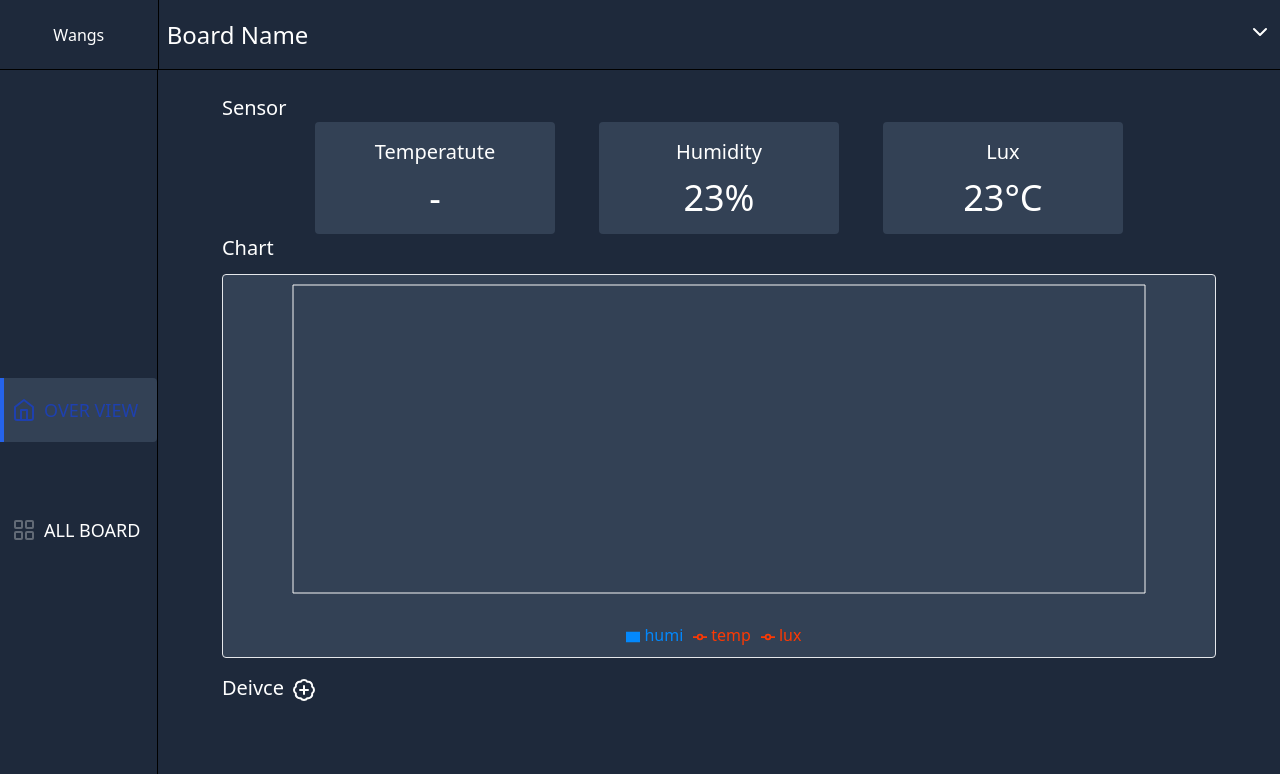
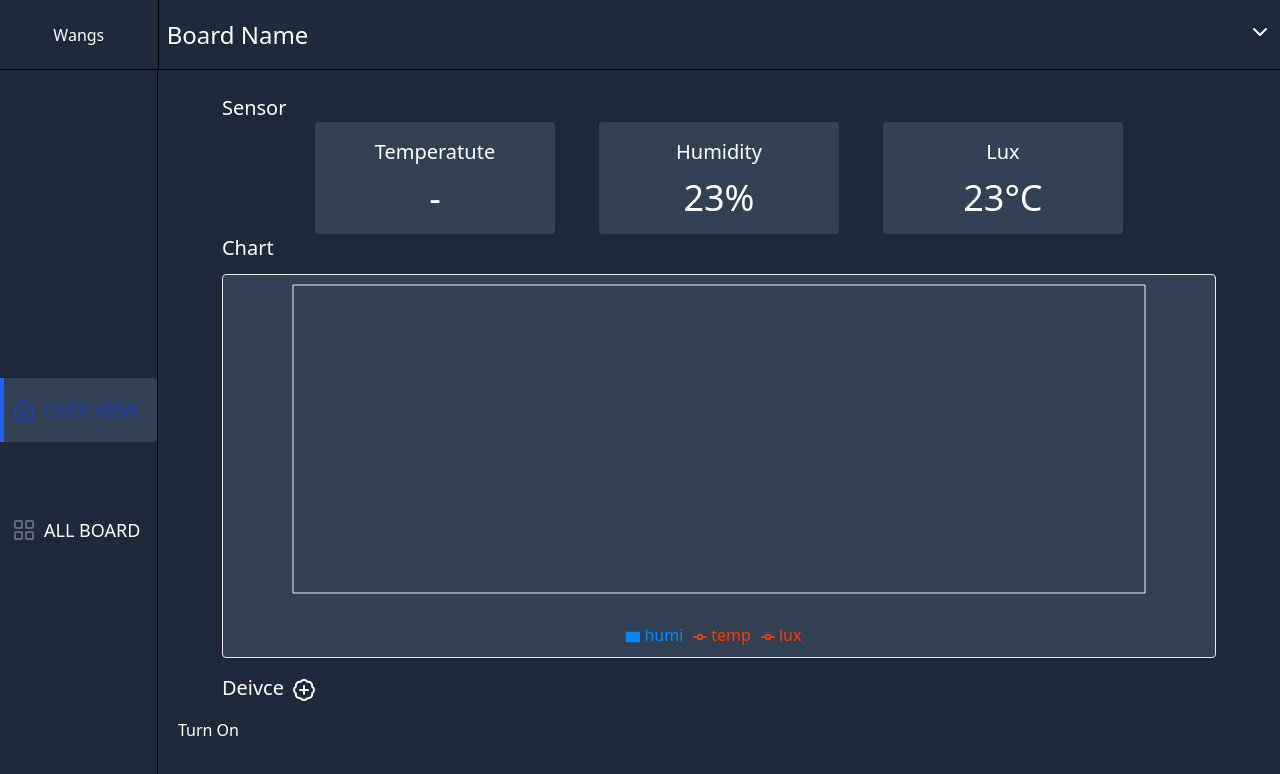
Before and after one commit to ronacs3/do-an, a Next.js app: page / in a window 1280 px wide. Shown: the top 774 px of the page. Built offline with nearby package versions, Linux system fonts and the light colour scheme.

Commit message:
update auto

```diff
--- a/components/Device.tsx
+++ b/components/Device.tsx
@@ -13,6 +13,7 @@ interface device {
         pin: string;
         state: boolean;
         rule: number;
+        auto: boolean;
         boardId: number;
         createdAt: string;
     };
@@ -29,6 +30,7 @@ interface CollectionCreateFormProps {
         pin: string;
         state: boolean;
         rule: number;
+        auto: boolean;
         boardId: number;
         createdAt: string;
     };
@@ -67,6 +69,7 @@ const EditDevices: React.FC<CollectionCreateFormProps> = ({ open, onCancel, data
                             .then((success) => {
                                 router.reload();
                             });
+                        console.log(values);
                     })
                     .catch((info) => {
                         console.log('Validate Failed:', info);
@@ -96,6 +99,9 @@ const EditDevices: React.FC<CollectionCreateFormProps> = ({ open, onCancel, data
                 </Form.Item>
                 <Form.Item name="rule" label="rule">
                     <InputNumber className="w-full" placeholder="Enter your rule for device" />
+                </Form.Item>
+                <Form.Item label="auto" name="auto" valuePropName="checked" initialValue={data.auto}>
+                    <Switch />
                 </Form.Item>
             </Form>
         </Modal>
@@ -157,7 +163,7 @@ const Device = ({ data, id }: device) => {
     const desiredBoardID = data.boardId;
     useEffect(() => {
         socket.on('/wsn/sensors', async (sensor) => {
-            if (sensor.boardId === desiredBoardID) {
+            if (sensor.boardId === desiredBoardID && data.auto != false) {
                 if (data.type === 'DEN') {
                     if (sensor.lux < data.rule) {
                         const token = localStorage.getItem('auth');
@@ -352,8 +358,6 @@ const Device = ({ data, id }: device) => {
                             console.log(error);
                         }
                     }
-                } else {
-                    console.log('Khong hoat dong');
                 }
             }
         });
@@ -422,6 +426,7 @@ const Device = ({ data, id }: device) => {
                         <div>Pin: {data.pin}</div>
                         <div>Board: {data.boardId}</div>
                         <div>Rule: {data.rule}</div>
+                        <div>Auto: {data.auto}</div>
                         <div>Time Create: {formatDate(data.createdAt)}</div>
                     </div>
                 </Modal>
--- a/src/pages/Board/[shortId].tsx
+++ b/src/pages/Board/[shortId].tsx
@@ -140,11 +140,9 @@ const AddDevices: React.FC<AddDevicesProps> = ({ open, onCancel, value = {}, onC
                 </Form.Item>
                 <Form.Item name="type" label="type">
                     <Select placeholder="select your type">
-                        <Option value="TV">TV</Option>
-                        <Option value="DOOR">DOOR</Option>
-                        <Option value="BULB">BULB</Option>
-                        <Option value="AC">AC</Option>
-                        <Option value="FAN">FAN</Option>
+                        <Option value="DEN">DEN</Option>
+                        <Option value="BOM">BOM</Option>
+                        <Option value="QUAT">QUAT</Option>
                         <Option value="OTHER">Other</Option>
                     </Select>
                 </Form.Item>
--- a/src/pages/index.tsx
+++ b/src/pages/index.tsx
@@ -69,7 +69,16 @@ export default function Home() {
         }
     }, []);
     const [ssData, setData] = useState<any[]>([]);
-
+    const [isOn, setIsOn] = useState(false);
+    const handleToggle = () => {
+        // Toggle the state between true and false
+        setIsOn((prevState) => !prevState);
+    };
+    if (isOn == true) {
+        console.log('chay nhe');
+    } else {
+        console.log('deo chay');
+    }
     return (
         <Layout>
             <div className=" h-screen">
@@ -174,7 +183,9 @@ export default function Home() {
                         </div>
 
                         {/* <Device /> */}
-                        <div></div>
+                        <div>
+                            <button onClick={handleToggle}>{isOn ? 'Turn Off' : 'Turn On'}</button>
+                        </div>
                     </div>
                 </div>
             </div>
```
